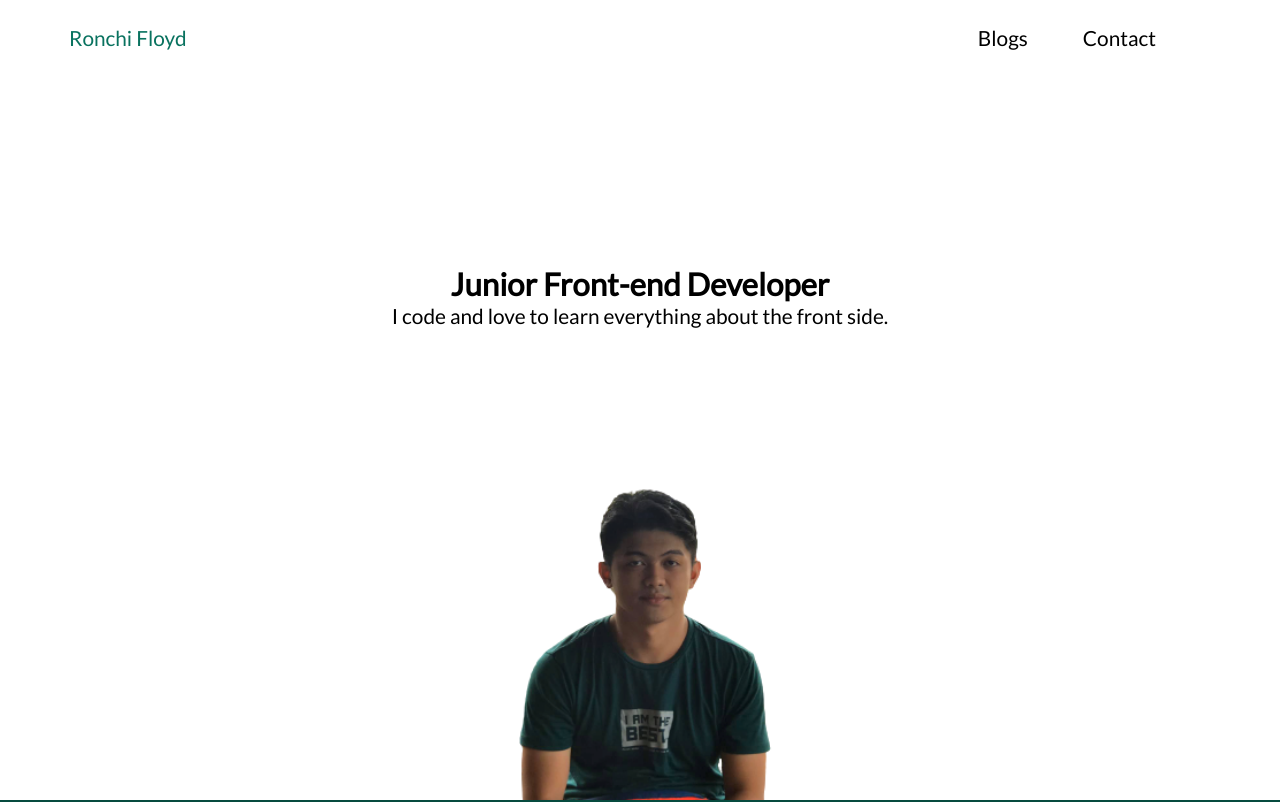
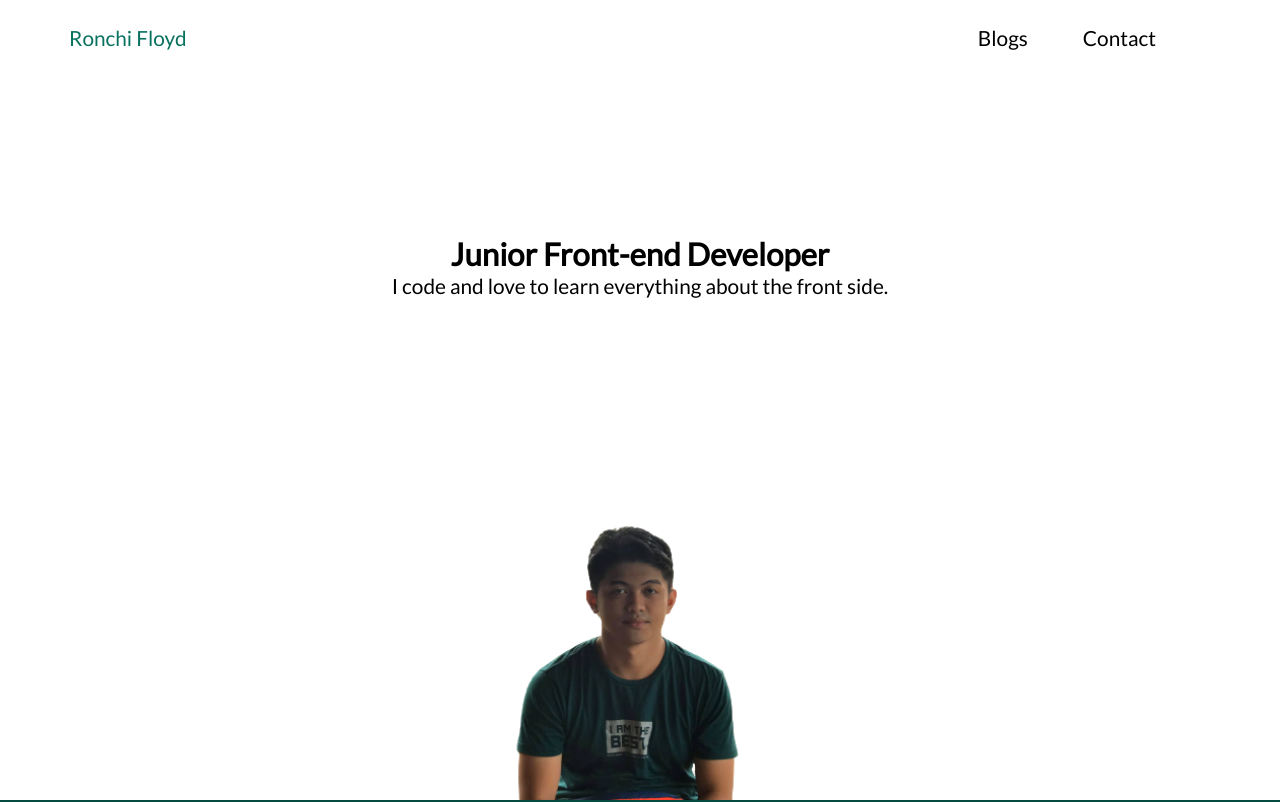
Before and after one commit to RonchiTech/ronchi-portfolio, a React (Create React App) app: page / in a window 1280 px wide. Shown: the top 802 px of the page. Built offline with nearby package versions, Linux system fonts and the light colour scheme.

Commit message:
adjusted Header height

```diff
--- a/src/components/Main/Main.module.css
+++ b/src/components/Main/Main.module.css
@@ -8,6 +8,6 @@
   bottom: 0;
   left: 50%;
   margin-left: -145px; /* Half the width */
-  height: 420px;
+  height: 370px;
   width: auto;
 }
--- a/src/components/Main/Navbar/Navbar.module.css
+++ b/src/components/Main/Navbar/Navbar.module.css
@@ -1,7 +1,7 @@
 .Header {
   width: 90%;
   display: block;
-  margin: 0 auto 190px auto;
+  margin: 0 auto 160px auto;
   padding: 25px 5px;
 }
 .Navbar {
```
